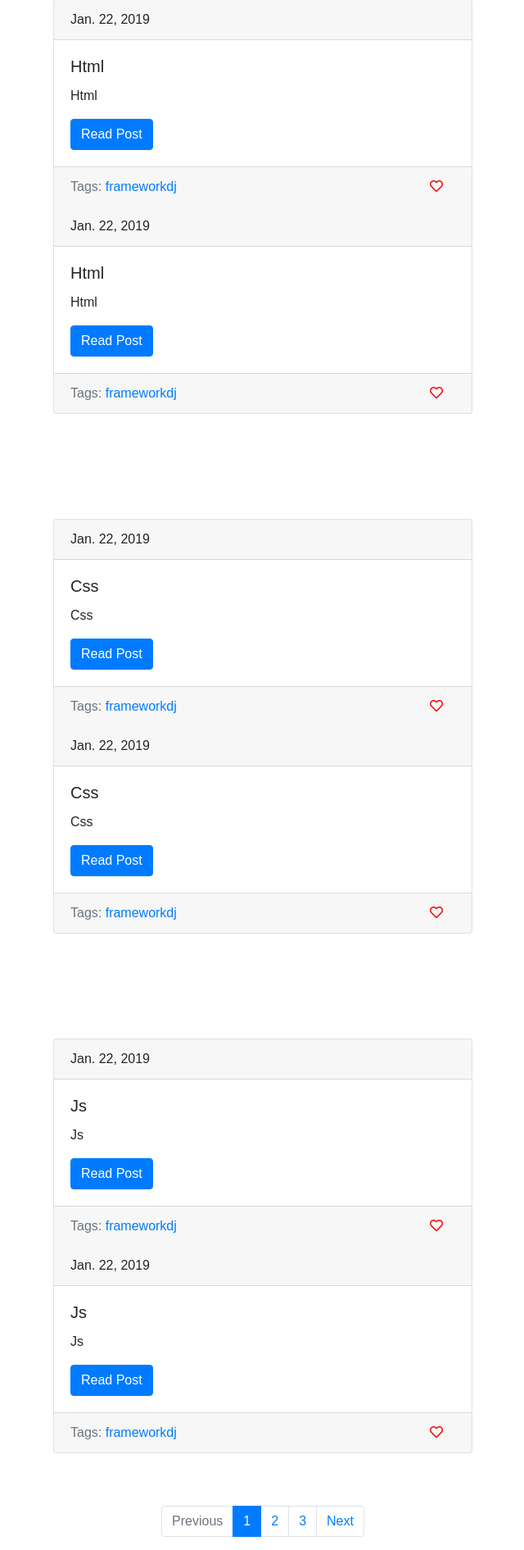
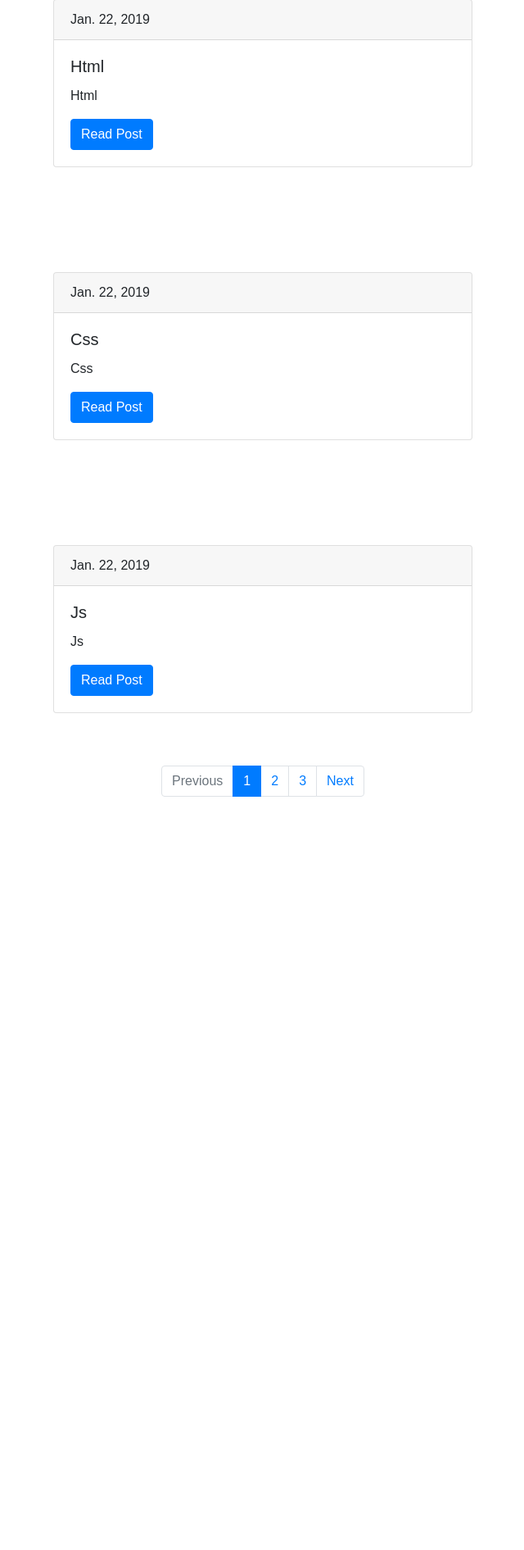
Before and after one commit to DSchMelz/Blog, a Django app: page /blog/ in a window 1280 px wide. Shown: the part 195-2086 px from the top of the page at 82% size, without its empty margins (319-959 px from the left). After the commit the page ends 1167 px from the top, so only its background shows below. Run offline with Django 3.2, Linux system fonts and the light colour scheme; data comes from the database, SQL or seed files in the repository; some libraries are stand-ins or nearby versions.

Commit message:
А нет

```diff
--- a/blog/templates/blog/includes/post_card_template.html
+++ b/blog/templates/blog/includes/post_card_template.html
@@ -9,28 +9,4 @@
   <a href="{{ post.get_absolute_url }}" class="btn btn-primary">Read Post</a>
     <!-- вместо ссылки выше можно указывать {% url 'post_detail_url' slug=post.slug %}, что является более понятным -->
 </div>
-  <div class="card-footer text-muted">
-      Tags:
-      {% for tag in post.tags.all %}
-          <a href="{{tag.get_absolute_url}}">{{tag.title}}</a>
-      {% endfor %}
-        <button class="like" type="submit"><i class="heart far fa-heart"></i></button>
-  </div>
-        <div class="card-header">
-          {{post.date_pub}}
-        </div>
-        <div class="card-body">
-        <h5 class="card-title">{{post.title}}</h5>
-        <p class="card-text">{{post.body|truncatewords:15}}</p>
-          <!-- обрезаем кол слов до 15 -->
-        <a href="{{ post.get_absolute_url }}" class="btn btn-primary">Read Post</a>
-          <!-- вместо ссылки выше можно указывать {% url 'post_detail_url' slug=post.slug %}, что является более понятным -->
-    </div>
-        <div class="card-footer text-muted">
-            Tags:
-            {% for tag in post.tags.all %}
-                <a href="{{tag.get_absolute_url}}">{{tag.title}}</a>
-            {% endfor %}
-              <button class="like" type="submit"><i class="heart far fa-heart"></i></button>
-        </div>
 </div>
```
